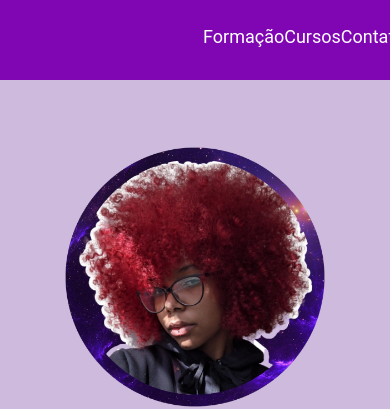
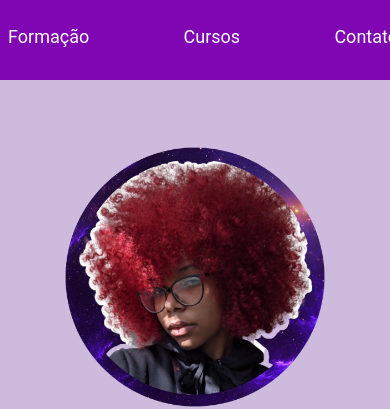
Before and after one commit to Thammylin/Portfolio-Thammylin-Manoelle, a plain HTML site: page index.html in a window 390 px wide. Shown: the top 409 px of the page. Drawn offline with Linux system fonts and the light colour scheme.

Commit message:
atualizando o css

```diff
--- a/style.css
+++ b/style.css
@@ -181,3 +181,10 @@
   li {
     margin-bottom: .5rem;
   }
+
+  @media only screen and (max-width: 622px) {
+    .lista-menu {
+        justify-content: space-between;
+        width: 100%;
+    }
+}
```
